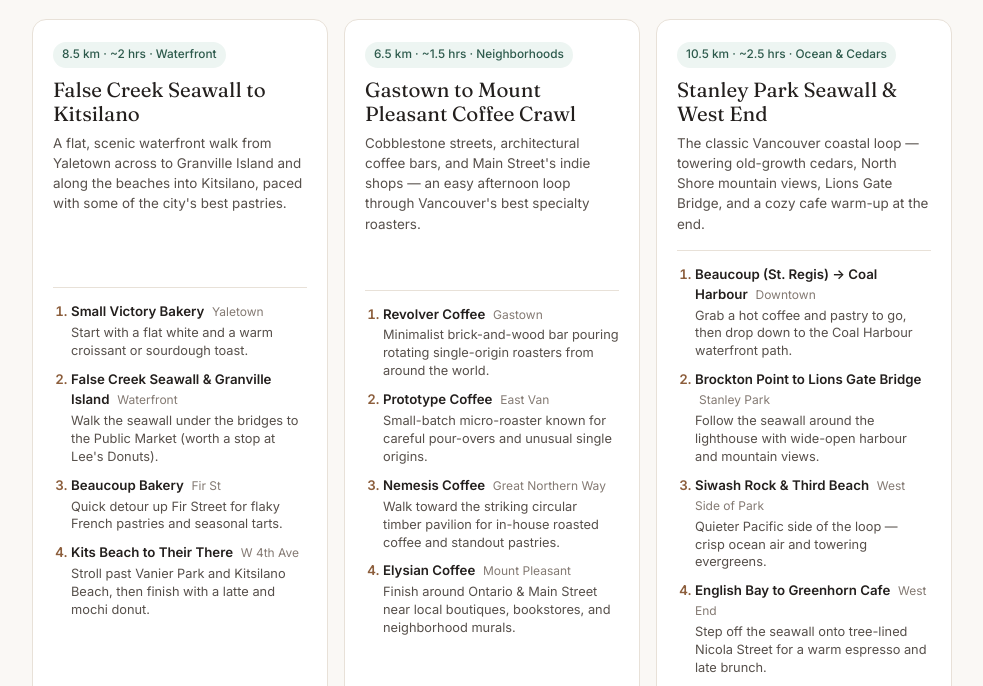
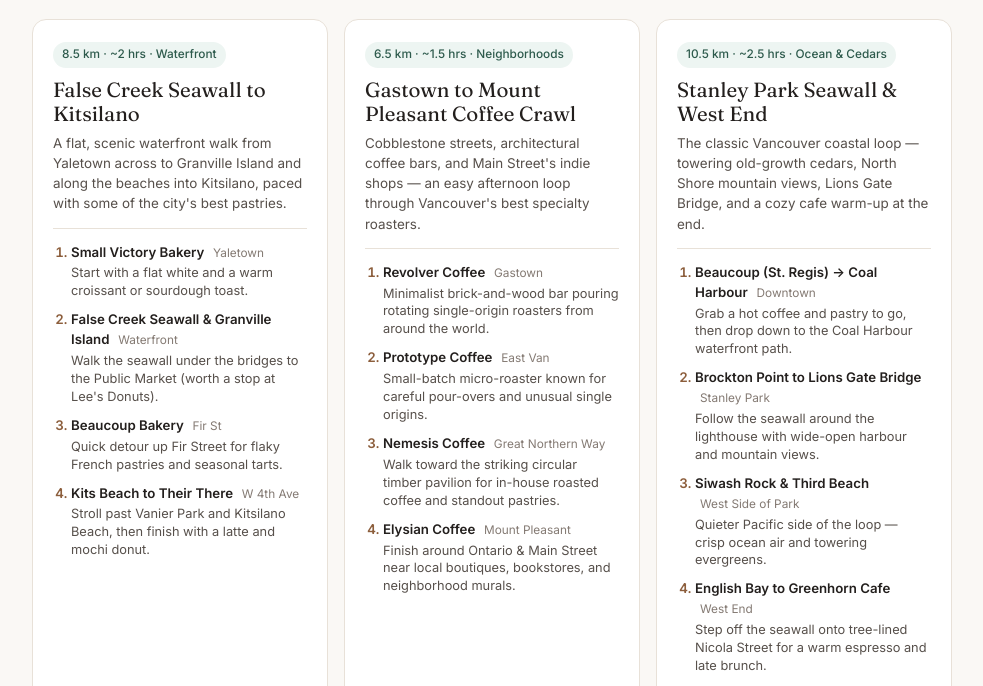
Before and after one commit to nikolamilijevic1/tinas-vancouver-trip, a plain HTML site: page static/index.html in a window 1280 px wide. Shown: the part 725-1411 px from the top of the page, without its empty margins (148-1131 px from the left). Drawn offline with Linux system fonts and the light colour scheme; no server answers.

Commit message:
Polish coffee walk card spacing

```diff
--- a/static/styles.css
+++ b/static/styles.css
@@ -776,8 +776,7 @@ select:focus {
   padding: 20px;
   display: flex;
   flex-direction: column;
-  justify-content: space-between;
-  gap: 16px;
+  gap: 14px;
 }
 
 .walk-meta {
@@ -808,12 +807,12 @@ select:focus {
 
 .walk-stops {
   margin: 0;
-  padding: 0 0 0 18px;
+  padding: 14px 0 0 18px;
   display: flex;
   flex-direction: column;
   gap: 10px;
   border-top: 1px solid var(--border);
-  padding-top: 14px;
+  flex: 1;
 }
 
 .walk-stops li {
@@ -831,9 +830,10 @@ select:focus {
 }
 
 .walk-stops li span {
-  font-size: 0.75rem;
+  font-size: 0.74rem;
   color: var(--ink-muted);
-  margin-left: 4px;
+  display: inline-block;
+  margin-left: 5px;
 }
 
 .walk-stops li p {
```
